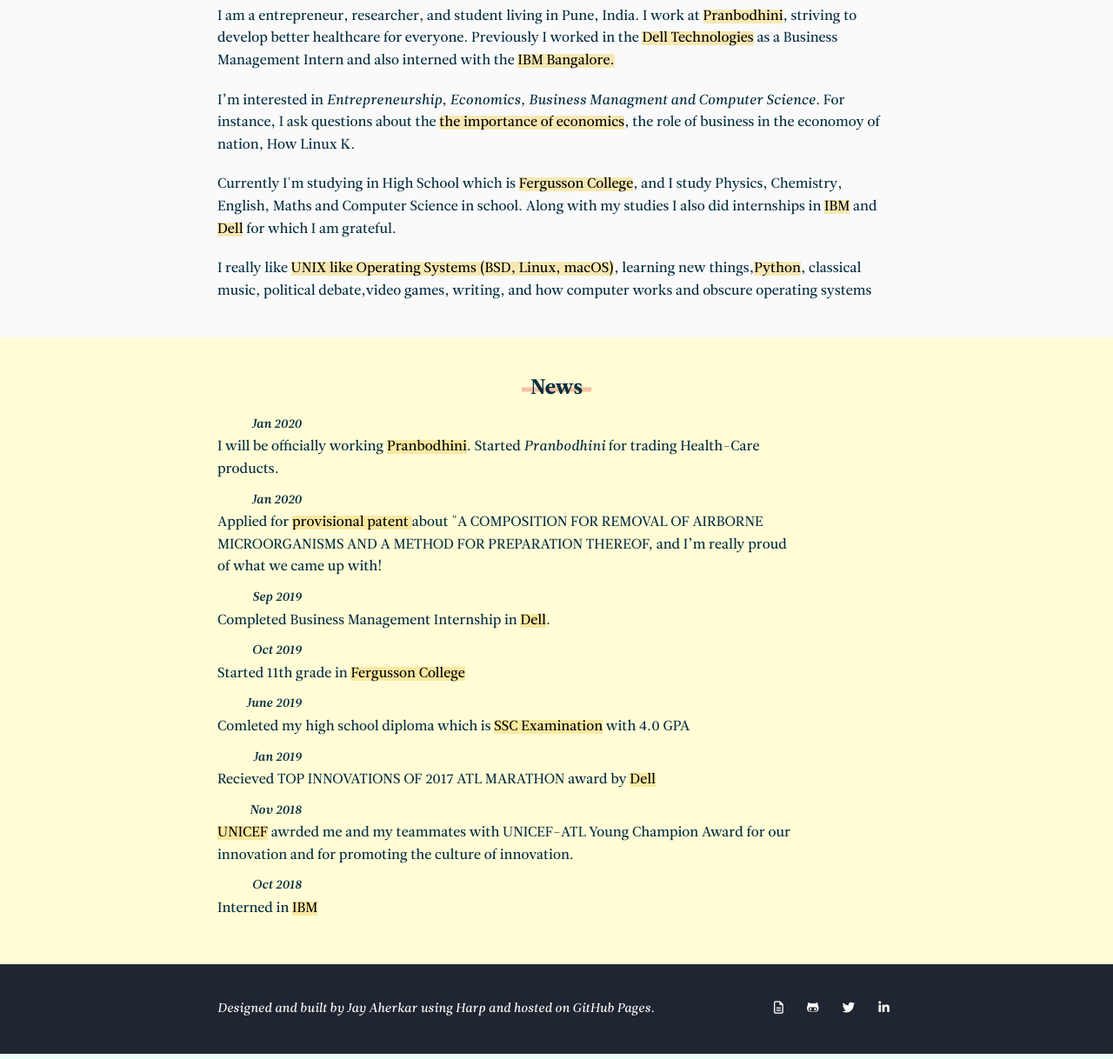
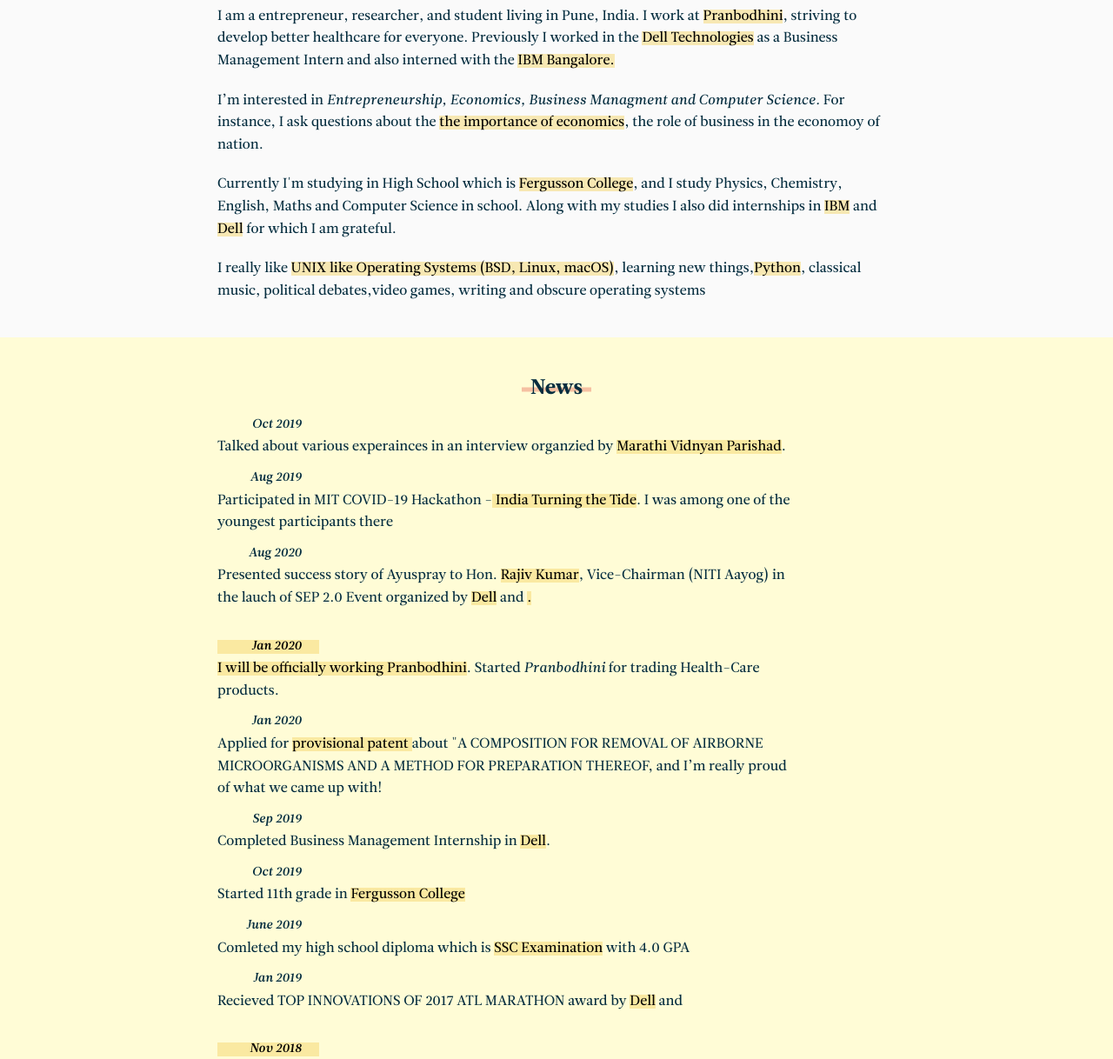
Before and after one commit to jehhhh/jayaherkar.github.io, a website: page index.html in a window 1280 px wide. Shown: the part 484-1702 px from the top of the page at 87% size. Drawn offline with Linux system fonts and the light colour scheme.

Commit message:
Update index.html

```diff
--- a/index.html
+++ b/index.html
@@ -49,13 +49,13 @@
             <div class="container">
                 <h2 class="section-title">About</h2>
                 <p>I am a entrepreneur, researcher, and student living in Pune, India. I work at <a
-                        href="https://notion.so/about">Pranbodhini</a>, striving to develop better healthcare for
+                        href="https://www.linkedin.com/company/pranbodhini">Pranbodhini</a>, striving to develop better healthcare for
                     everyone. Previously I worked in the <a
                         href="https://https://www.dell.com/">Dell Technologies</a> as a Business Management Intern and also interned with the <a
                         href="https://www.ibm.com/">IBM Bangalore.</a></p>
                 <p>I&rsquo;m interested in <em>Entrepreneurship, Economics, Business Managment and Computer Science.</em>
                 For instance, I ask questions about the
-                <a href="https://online.hbs.edu/blog/post/5-reasons-why-you-should-study-economics">the importance of economics</a>, the role of business in the economoy of nation, How Linux K. </p>
+                <a href="https://online.hbs.edu/blog/post/5-reasons-why-you-should-study-economics">the importance of economics</a>, the role of business in the economoy of nation.</p>
                 <p>Currently I'm studying in High School which is  <a href="https://www.fergusson.edu">Fergusson
                         College</a>, and I study Physics, Chemistry, English, Maths and Computer Science in school.
                    Along with my studies I also did internships in <a
@@ -63,13 +63,31 @@
                     <a href="https://dell.com">Dell</a> for which I am grateful.
                 <p>I really like <a href="https://en.wikipedia.org/wiki/Unix">UNIX like Operating Systems (BSD, Linux, macOS)</a>, learning new things,<a
                         href="https://www.python.org/">Python</a>,
-                    classical music, political debate,video games, writing, and how computer works and obscure operating systems</p>
+                    classical music, political debates,video games, writing and obscure operating systems</p>
             </div>
         </section>
         <section id="news" class="news">
             <div class="container">
                 <h2 class="section-title">News</h2>
                 <dl>
+			<dt class="news__item-date">
+                        <p>Oct 2019</p>
+                    </dt>
+                    <dd class="news__item-description">
+                        <p>Talked about various experainces in an interview organzied by <a href = "https://www.facebook.com/watch/?v=353369489423165"> Marathi Vidnyan Parishad</a>.</p>
+                    </dd>
+			<dt class="news__item-date">
+                        <p>Aug 2019</p>
+                    </dt>
+                    <dd class="news__item-description">
+                        <p>Participated in MIT COVID-19 Hackathon -<a href = "https://covid19challenge.mit.edu/india/"> India Turning the Tide</a>. I was among one of the youngest participants there</p>
+                    </dd>
+			<dt class="news__item-date">
+                        <p>Aug 2020</p>
+                    </dt>
+                    <dd class="news__item-description">
+                        <p>Presented success story of Ayuspray to Hon. <a href = "https://twitter.com/RajivKumar1">Rajiv Kumar</a>, Vice-Chairman (NITI Aayog) in the lauch of SEP 2.0 Event organized by <a href = "https://dell.com"> Dell</a> and <a href = "https://niti.gov.in/" NITI Aayog</a>.</p>
+                    </dd>
                     <dt class="news__item-date">
                         <p>Jan 2020</p>
                     </dt>
@@ -107,7 +125,7 @@
                         <p>Jan 2019</p>
                     </dt>
                     <dd class="news__item-description">
-                        <p>Recieved TOP INNOVATIONS OF 2017 ATL MARATHON award by <a href="https://www.dell.com">Dell</a></p>
+                        <p>Recieved TOP INNOVATIONS OF 2017 ATL MARATHON award by <a href="https://www.dell.com">Dell</a> and <a href = "https://www.learninglinksindia.org/" Learning Links Foundation </a></p>
                     </dd>
                     <dt class="news__item-date">
                         <p>Nov 2018</p>
@@ -121,6 +139,11 @@
                     </dt>
                     <dd class="news__item-description">
                         <p>Interned in <a href="https://www.ibm.com">IBM</a></p>
+                    </dd>
+			  <p>Feb 2018</p>
+                    </dt>
+                    <dd class="news__item-description">
+                        <p>Presented my innovation <a href = "assets/ayuspray.jpeg"> Ayuspray </a> to famous scientist Raghunath Mashelkar in KPIT Sparkle Event</a></p>
                     </dd>
                 </dl>
             </div>
```
